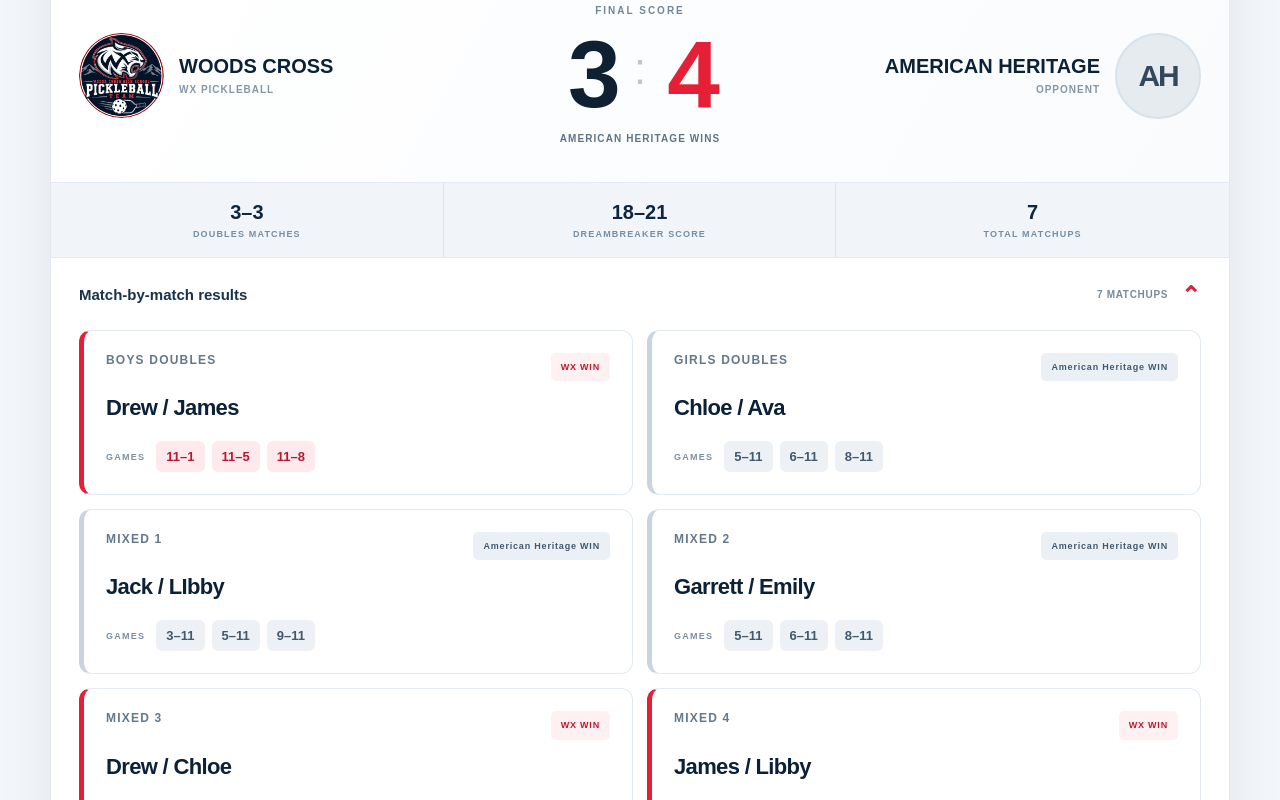
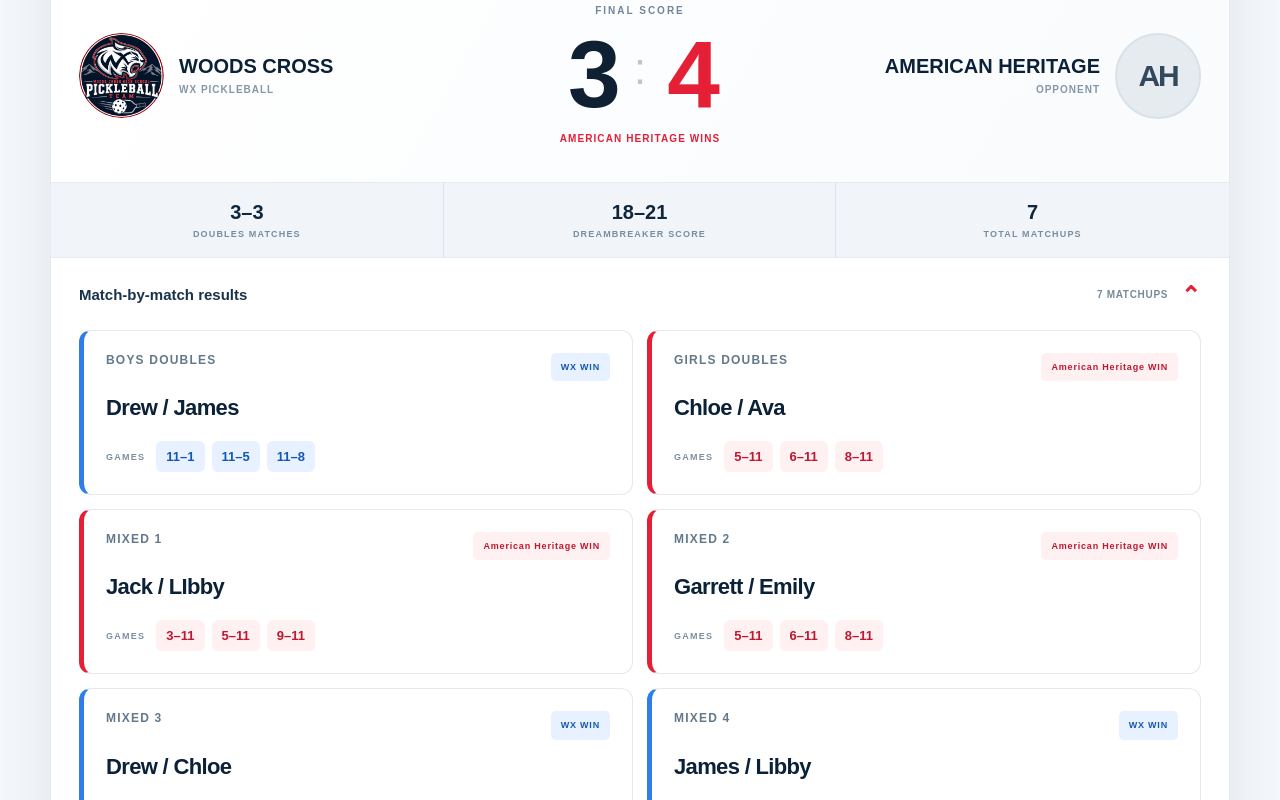
Before and after one commit to colesp-ui/wxpickleball, a Next.js app: page /results in a window 1280 px wide. Shown: the part 960-1760 px from the top of the page. Built offline with nearby package versions, Linux system fonts and the light colour scheme.

Commit message:
Use consistent blue WX and red opponent results across meet scoreboard

```diff
--- a/app/results/ResultsBoard.js
+++ b/app/results/ResultsBoard.js
@@ -88,7 +88,7 @@ function MatchCard({ match, opponent }) {
       <div className="wx-game-row">
         <span className="wx-game-label">GAMES</span>
         {match.games.map((game, i) => (
-          <span key={i} className={"wx-game-pill " + (game.wxWon ? "wx-game-pill-win" : "")}>{game.label}</span>
+          <span key={i} className={"wx-game-pill " + (game.wxWon ? "wx-game-pill-win-wx" : game.oppWon ? "wx-game-pill-win-opp" : "")}>{game.label}</span>
         ))}
       </div>
     </article>
@@ -112,9 +112,9 @@ function MeetCard({ meet, index }) {
         <div className="wx-score-center">
           <div className="wx-score-kicker">FINAL SCORE</div>
           <div className="wx-score-numbers">
-            <span className={meet.isWxWin ? "wx-leading-score" : ""}>{meet.wx}</span>
+            <span className={meet.isWxWin ? "wx-leading-score wx-score-wx" : ""}>{meet.wx}</span>
             <i>:</i>
-            <span className={!meet.isWxWin && meet.opponentScore > meet.wx ? "wx-leading-score" : ""}>{meet.opponentScore}</span>
+            <span className={!meet.isWxWin && meet.opponentScore > meet.wx ? "wx-leading-score wx-score-opponent" : ""}>{meet.opponentScore}</span>
           </div>
           <div className={"wx-outcome " + (meet.isWxWin ? "wx-outcome-win" : "wx-outcome-loss")}>
             {meet.isWxWin ? "WOODS CROSS WINS" : meet.opponent.toUpperCase() + " WINS"}
--- a/app/results/results.css
+++ b/app/results/results.css
@@ -54,11 +54,12 @@
 .wx-score-kicker{letter-spacing:.2em;font-size:10px;font-weight:900;color:#71869a}
 .wx-score-numbers{display:flex;align-items:center;justify-content:center;gap:21px;line-height:1.1;margin:6px 0}
 .wx-score-numbers span{font-size:clamp(66px,7.4vw,111px);letter-spacing:-.085em;font-weight:900;color:#102033;font-variant-numeric:tabular-nums}
-.wx-score-numbers span.wx-leading-score{color:#e51f35}
+.wx-score-numbers span.wx-leading-score.wx-score-wx{color:#2e7de9}
+.wx-score-numbers span.wx-leading-score.wx-score-opponent{color:#e51f35}
 .wx-score-numbers i{font-style:normal;color:#bbc8d4;font-size:45px;font-weight:200;transform:translateY(-5px)}
 .wx-outcome{font-size:10px;font-weight:900;letter-spacing:.11em;line-height:1.4}
-.wx-outcome-win{color:#d21d33}
-.wx-outcome-loss{color:#5f7387}
+.wx-outcome-win{color:#2e7de9}
+.wx-outcome-loss{color:#e51f35}
 .wx-meet-summary{display:grid;grid-template-columns:repeat(3,1fr);background:#f1f5f9;border-top:1px solid #e3eaf1;border-bottom:1px solid #e3eaf1}
 .wx-meet-summary>div{padding:18px 20px;text-align:center;border-right:1px solid #dce5ee}
 .wx-meet-summary>div:last-child{border-right:0}
@@ -72,25 +73,27 @@
 .wx-meet-details[open] .wx-chevron{transform:rotate(180deg)}
 .wx-matches-grid{padding:0 28px 28px;display:grid;grid-template-columns:repeat(2,minmax(0,1fr));gap:14px}
 .wx-match-card{border-radius:12px;border:1px solid #e2e9ef;border-left:5px solid #c9d4df;padding:22px;background:#fff;min-width:0}
-.wx-match-won{border-left-color:#e51f35}
+.wx-match-won{border-left-color:#2e7de9}
+.wx-match-lost{border-left-color:#e51f35}
 .wx-match-top{display:flex;align-items:flex-start;justify-content:space-between;gap:12px}
 .wx-match-type{font-size:12px;letter-spacing:.1em;text-transform:uppercase;font-weight:900;color:#63798b}
 .wx-result-tag{display:inline-block;font-size:9px;font-weight:900;letter-spacing:.09em;border-radius:5px;padding:8px 10px;text-align:center;max-width:160px;line-height:1.35}
-.wx-result-win{color:#c11730;background:#fff0f2}
-.wx-result-loss{color:#40596f;background:#eaf0f5}
+.wx-result-win{color:#1357b5;background:#e8f1ff}
+.wx-result-loss{color:#be1730;background:#fff0f2}
 .wx-match-players{font-size:22px;font-weight:900;letter-spacing:-.03em;margin:14px 0 20px;overflow-wrap:anywhere}
 .wx-game-row{display:flex;align-items:center;flex-wrap:wrap;gap:7px}
 .wx-game-label{font-size:9px;letter-spacing:.14em;font-weight:900;color:#7c8fa0;margin-right:4px}
 .wx-game-pill{background:#edf1f5;color:#41596e;padding:8px 10px;border-radius:6px;font-weight:900;font-size:13px;font-variant-numeric:tabular-nums}
-.wx-game-pill-win{background:#fee9ed;color:#b71830}
+.wx-game-pill-win-wx{background:#e8f1ff;color:#1357b5}
+.wx-game-pill-win-opp{background:#fff0f2;color:#be1730}
 .wx-dream-row{grid-column:1/-1;display:flex;align-items:center;gap:18px;background:#091f35;border-radius:12px;padding:21px 23px;color:#fff}
 .wx-dream-icon{font-size:30px}
 .wx-dream-info{display:flex;flex:1;flex-direction:column;gap:5px}
 .wx-dream-info strong{font-size:14px;letter-spacing:.08em}
 .wx-dream-info span{color:#a6b9cc;font-size:12px}
 .wx-dream-score{font-size:26px;font-weight:900;letter-spacing:-.03em;white-space:nowrap}
-.wx-dream-row .wx-result-loss{background:#30475d;color:#e4edf5}
-.wx-dream-row .wx-result-win{background:#4c1725;color:#ffd8df}
+.wx-dream-row .wx-result-loss{background:#571d2b;color:#ffdbe3}
+.wx-dream-row .wx-result-win{background:#153e7b;color:#d9eaff}
 .wx-results-empty{background:#fff;border:1px dashed #bdccda;border-radius:17px;text-align:center;padding:80px 24px}
 .wx-results-empty>span{font-size:44px}
 .wx-results-empty h3{font-size:27px;margin:18px 0 10px}
```
